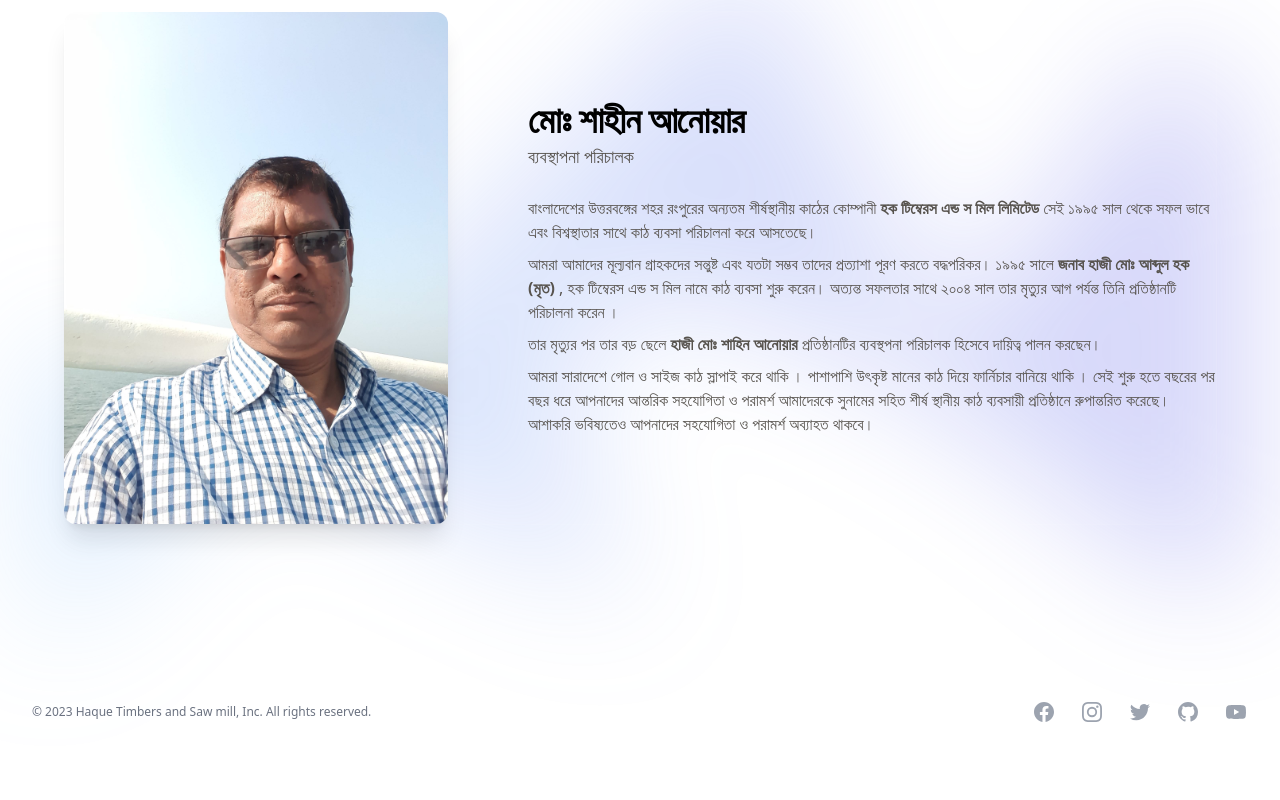
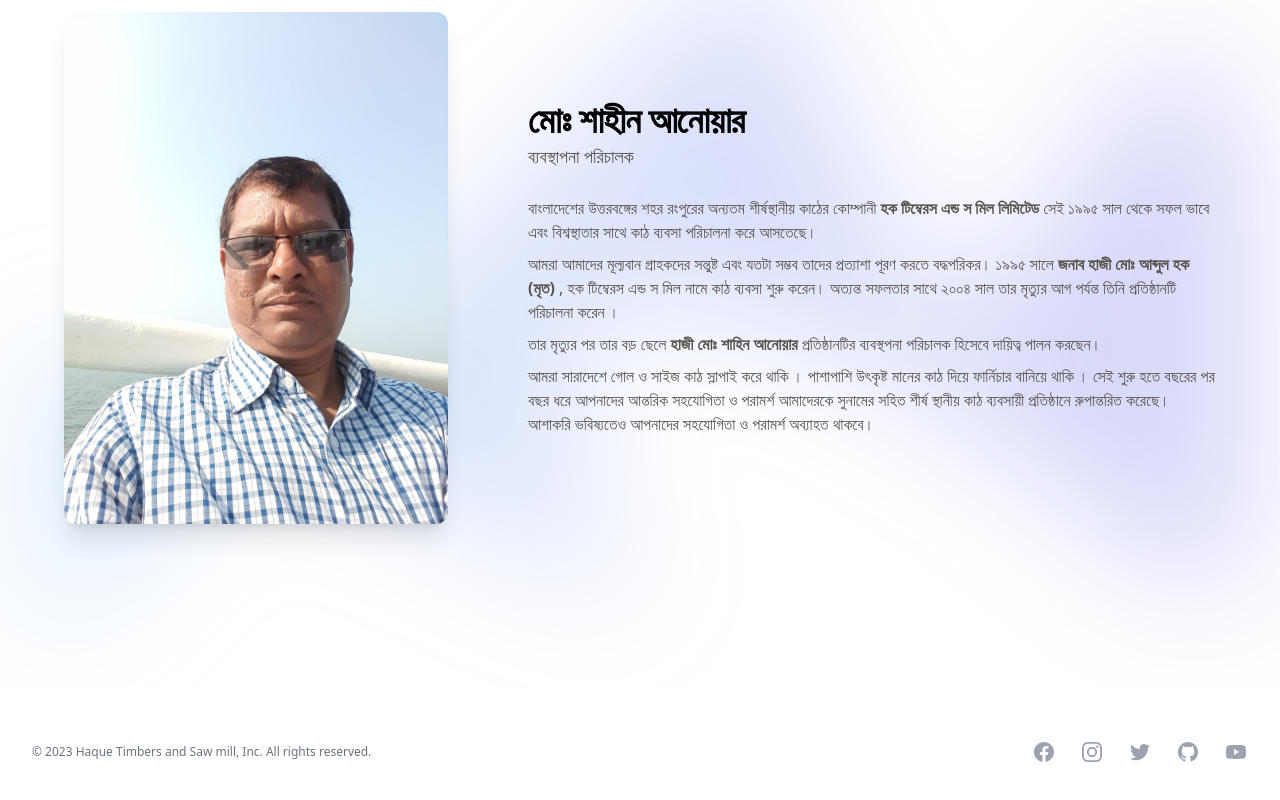
Before and after one commit to Shahriar-Shakil/haque-timbers-saw-mill, a Next.js app: page /profile in a window 1280 px wide. Shown: the part 212-1012 px from the top of the page. Before the commit the page ends 984 px from the top, so only its background shows below. Built offline with nearby package versions, Linux system fonts and the light colour scheme.

Commit message:
working on layout

```diff
--- a/src/components/layout/Footer.jsx
+++ b/src/components/layout/Footer.jsx
@@ -64,7 +64,7 @@ const navigation = [
 
 export default function Footer() {
   return (
-    <footer className='bg-white'>
+    <footer className='bg-white  absolute bottom-0 w-full'>
       <div className='mx-auto max-w-7xl py-12 px-6 md:flex md:items-center md:justify-between lg:px-8'>
         <div className='flex justify-center space-x-6 md:order-2'>
           {navigation.map(item => (
--- a/src/components/layout/index.jsx
+++ b/src/components/layout/index.jsx
@@ -8,29 +8,26 @@ import Footer from './Footer'
 const Layout = ({ children, categories }) => {
   return (
     <>
-      <Header categories={categories} />
       <AnimatePresence
         mode='wait'
         initial={true}
         onExitComplete={() => window.scrollTo(0, 0)}
       >
+        <div className='relative'>
+          <Header categories={categories} />
+
           <motion.main
             variants={fadeIn('up')}
             initial='initial'
             animate='animate'
             exit='exit'
-          className='container p-8'
+            className='container p-8 mb-32 min-h-screen'
           >
             {children}
           </motion.main>
+          <Footer />
+        </div>
       </AnimatePresence>
-
-      {/* <footer className='bg-stone-100 text-sm font-medium uppercase text-stone-400 px-8 py-4'>
-        <div className='container'>
-          <p>Footer</p>
-        </div>
-      </footer> */}
-      <Footer />
     </>
   )
 }
```
Lines whose indentation alone changed are shown as unchanged.
